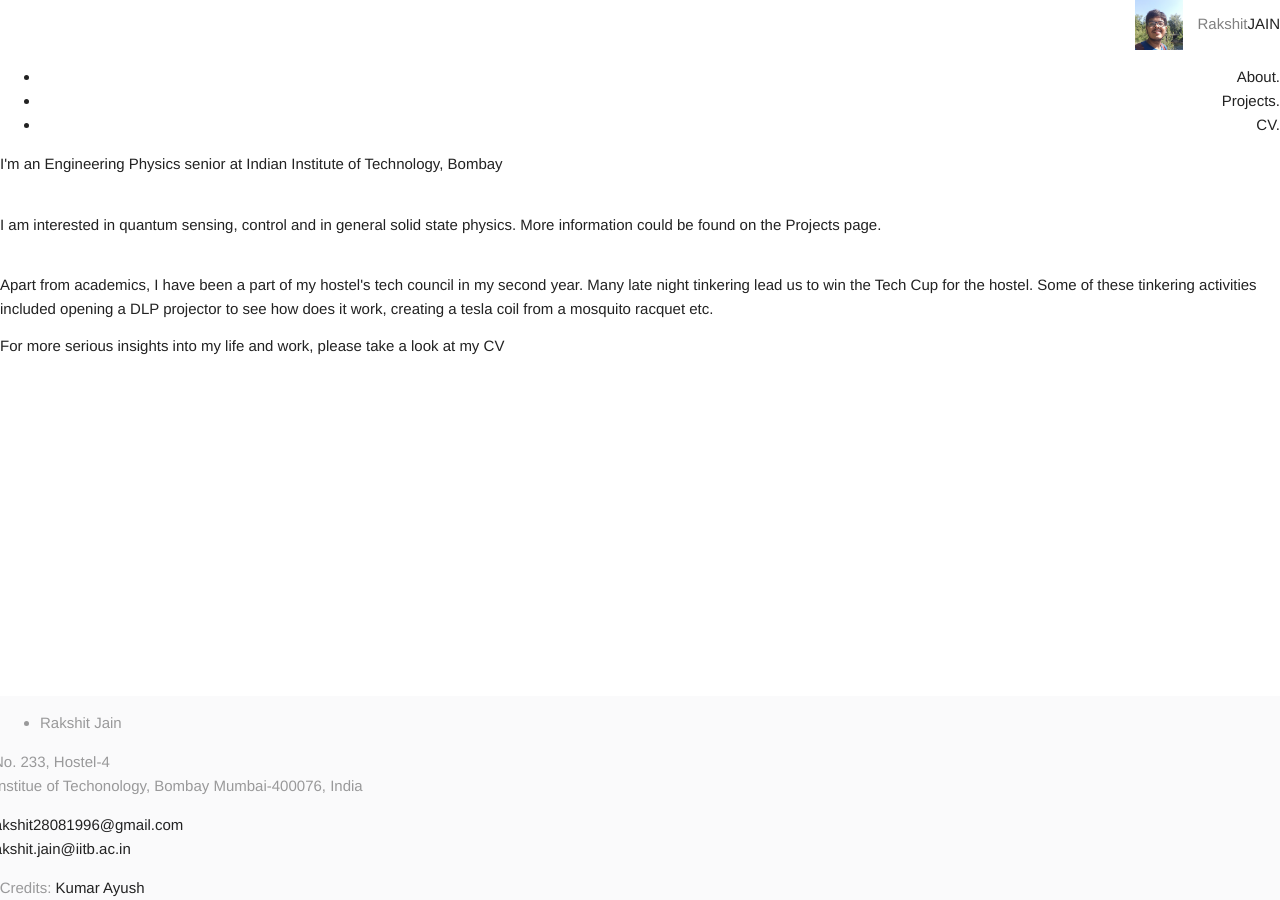
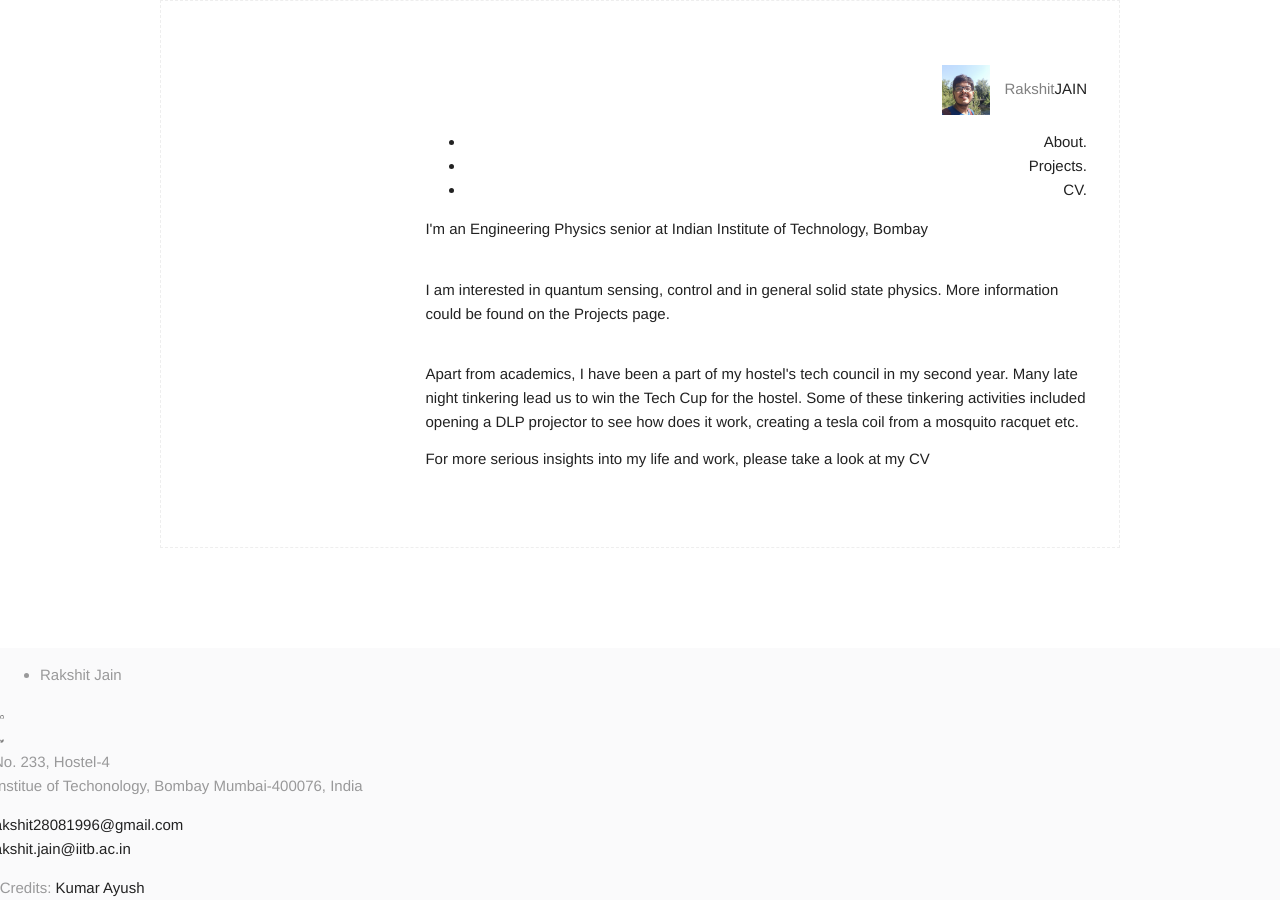
Before and after one commit to rj2808/rj2808.github.io, a Jekyll site: the page built from index.html, in a window 1280 px wide. Built offline with Jekyll 4.4.1, drawn with Linux system fonts in a browser that asks for light colours; some web fonts are replaced.

Commit message:
Addind Twitter

```diff
--- a/_config.yml
+++ b/_config.yml
@@ -12,8 +12,8 @@
   Hi, I am Rakshit, Currently a fourth year undergraduate at IIT Bombay
 baseurl: "" # the subpath of your site, e.g. /blog
 url: "http://rj2808.github.io" # the base hostname & protocol for your site
-twitter_username: rj2808
-github_username:  rj2808
+twitter_username: rj28081
+github_username: rj2808
 
 # Build settings
 markdown: kramdown
--- a/_layouts/default.html
+++ b/_layouts/default.html
@@ -1,20 +1,49 @@
 <!DOCTYPE html>
 <html>
-  {% include head.html %}
   <body>
     <div class="page-content">
       <div class="container">
-        <div class="three columns">
-          {% include header.html %}
-        </div>
-
         <div class="nine columns" style="z-index:100;">
           <div class="wrapper">
             {{ content }}
           </div>
         </div>
       </div>
-      {% include footer.html %}
+  <footer class="site-footer">
+
+  <div class="wrap">
+
+    <div class="footer-col-1 column">
+      <ul>
+        <li>Rakshit Jain</li>
+      </ul>
+    </div>
+    <div class="footer github-icon-svg">
+
+        {% if site.github_username %}
+        {% include icon-github.html username=site.github_username %}
+        {% endif %}
+        {% if site.twitter_username %}
+        {% include icon-twitter.html username=site.twitter_username %}
+        {% endif %}
+    </div>
+    <div class="footer-col-2 column">
+        Room No. 233, Hostel-4<br />
+        Indian Institue of Techonology, Bombay
+        Mumbai-400076, India
+    </div>
+    <div class="footer-col-3 column">
+        <ul>
+            <li><a href="mailto:cheekujodhpur@gmail.com">rakshit28081996@gmail.com</a></li>
+            <li><a href="mailto:kumar.ayush@iitb.ac.in">rakshit.jain@iitb.ac.in</a></li>
+        </ul>
+    </div>
+     <div class="footer-col-1 column">
+       Design Credits: <a href="http://cheekujodhpur.github.io/">Kumar Ayush</a>
+    </div>
+
+  </div>
+</footer>
     </div>
   </body>
 </html>
--- a/css/main.css
+++ b/css/main.css
@@ -164,7 +164,7 @@
   width: 16px;
   height: 16px;
   position: relative;
-  top: 3px;
+  top: 0px;
 }
 
 
--- a/index.html
+++ b/index.html
@@ -62,29 +65,6 @@
 
     </div>
 
-    <footer class="site-footer">
-
-  <div class="wrap">
-
-    <div class="footer-col-1 column">
-      <ul>
-        <li>Rakshit Jain</li>
-      </ul>
-    </div>
-    <div class="footer-col-2 column">
-        Room No. 233, Hostel-4<br />
-        Indian Institue of Techonology, Bombay
-        Mumbai-400076, India
-    </div>
-    <div class="footer-col-3 column">
-        <ul>
-            <li><a href="mailto:cheekujodhpur@gmail.com">rakshit28081996@gmail.com</a></li>
-            <li><a href="mailto:kumar.ayush@iitb.ac.in">rakshit.jain@iitb.ac.in</a></li>
-        </ul>
-    </div>
-     <div class="footer-col-4 column">
-       Design Credits: <a href="http://cheekujodhpur.github.io/">Kumar Ayush</a>
-    </div>
 
   </div>
 
```
Also changed, not shown: other parts of index.html (+3 -0 lines), 1 other file.
